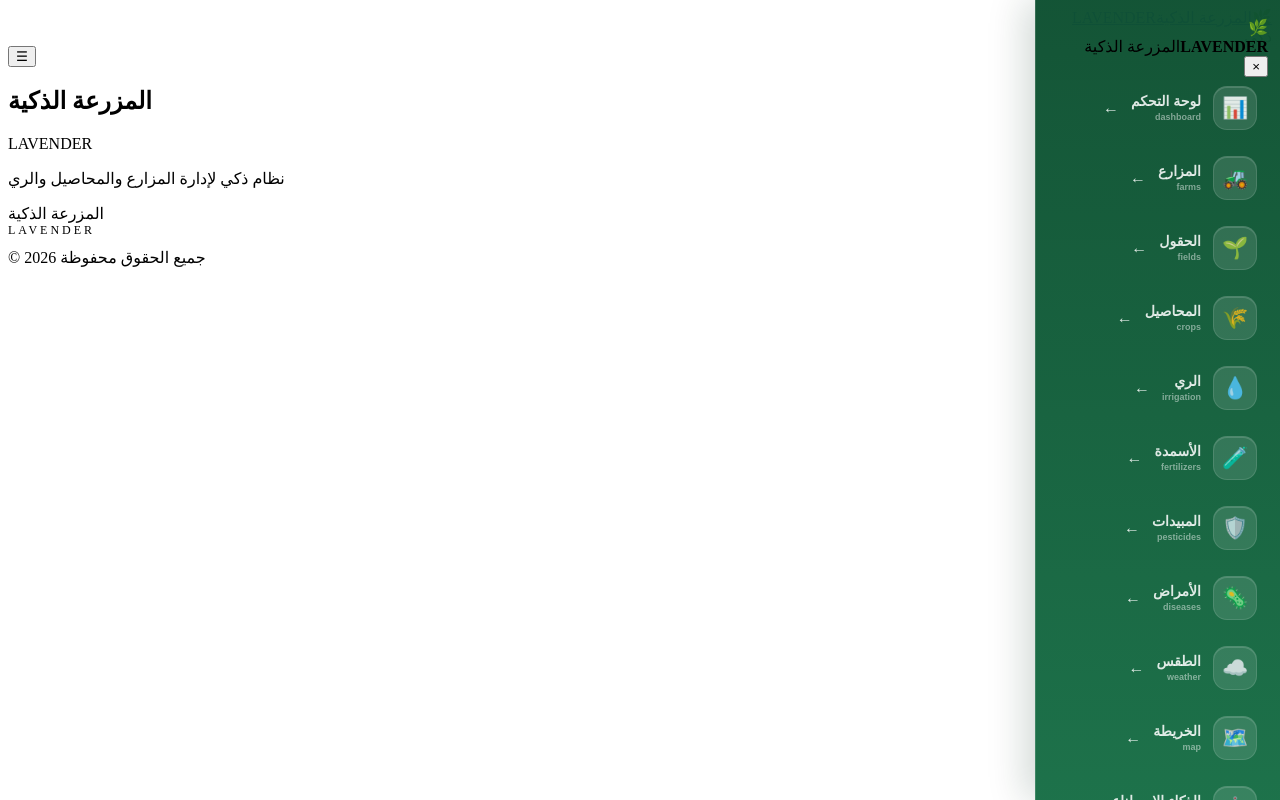
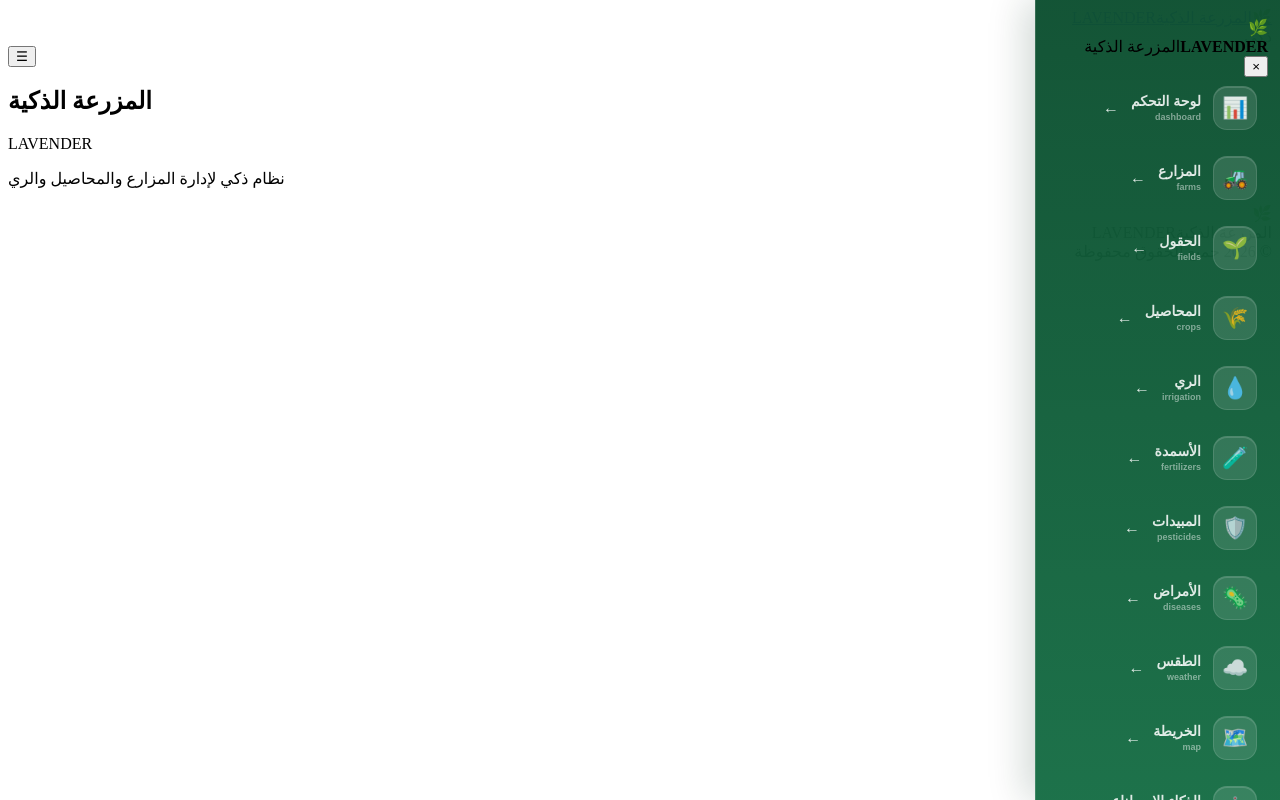
Before and after one commit to hasan776643tt-ops/LAVENDER, a React (Vite) app: page / in a window 1280 px wide. Built offline with nearby package versions, Linux system fonts and the light colour scheme.

Commit message:
Update Footer.jsx

```diff
--- a/src/components/Footer.jsx
+++ b/src/components/Footer.jsx
@@ -1,7 +1,12 @@
-import { useSettings } from "../context/SettingsContext";
-import { translate } from "../utils/translation";
+// src/components/Footer.jsx
 
-const currentYear = new Date().getFullYear();
+import { useSettings } from "../context/SettingsContext.jsx";
+import { translate } from "../utils/translation.js";
+
+
+// =========================================================
+// LAVENDER — Mobile Footer
+// =========================================================
 
 export default function Footer() {
 
@@ -10,25 +15,51 @@ export default function Footer() {
   const language =
     settings?.language || "ar";
 
+  const currentYear =
+    new Date().getFullYear();
+
+
   return (
 
-    <footer className="app-footer">
+    <footer
+      className="app-footer"
+      dir="rtl"
+    >
 
-      <div className="footer-brand">
+      <div className="footer-inner">
 
+        {/* =================================================
+            BRAND
+        ================================================= */}
+
+        <div className="footer-brand-block">
+
+          <span
+            className="footer-symbol"
+            aria-hidden="true"
+          >
+            🌿
+          </span>
+
+
+          <div className="footer-brand-text">
+
+            <span className="footer-brand">
               المزرعة الذكية
+            </span>
+
+            <span className="footer-lavender">
+              LAVENDER
+            </span>
 
           </div>
 
-      <div
-        style={{
-          fontSize: "12px",
-          letterSpacing: "3px",
-          marginBottom: "10px",
-        }}
-      >
-        LAVENDER
         </div>
+
+
+        {/* =================================================
+            COPYRIGHT
+        ================================================= */}
 
         <div className="footer-copy">
 
@@ -43,6 +74,8 @@ export default function Footer() {
 
         </div>
 
+      </div>
+
     </footer>
 
   );
```
Lines whose indentation alone changed are shown as unchanged.
